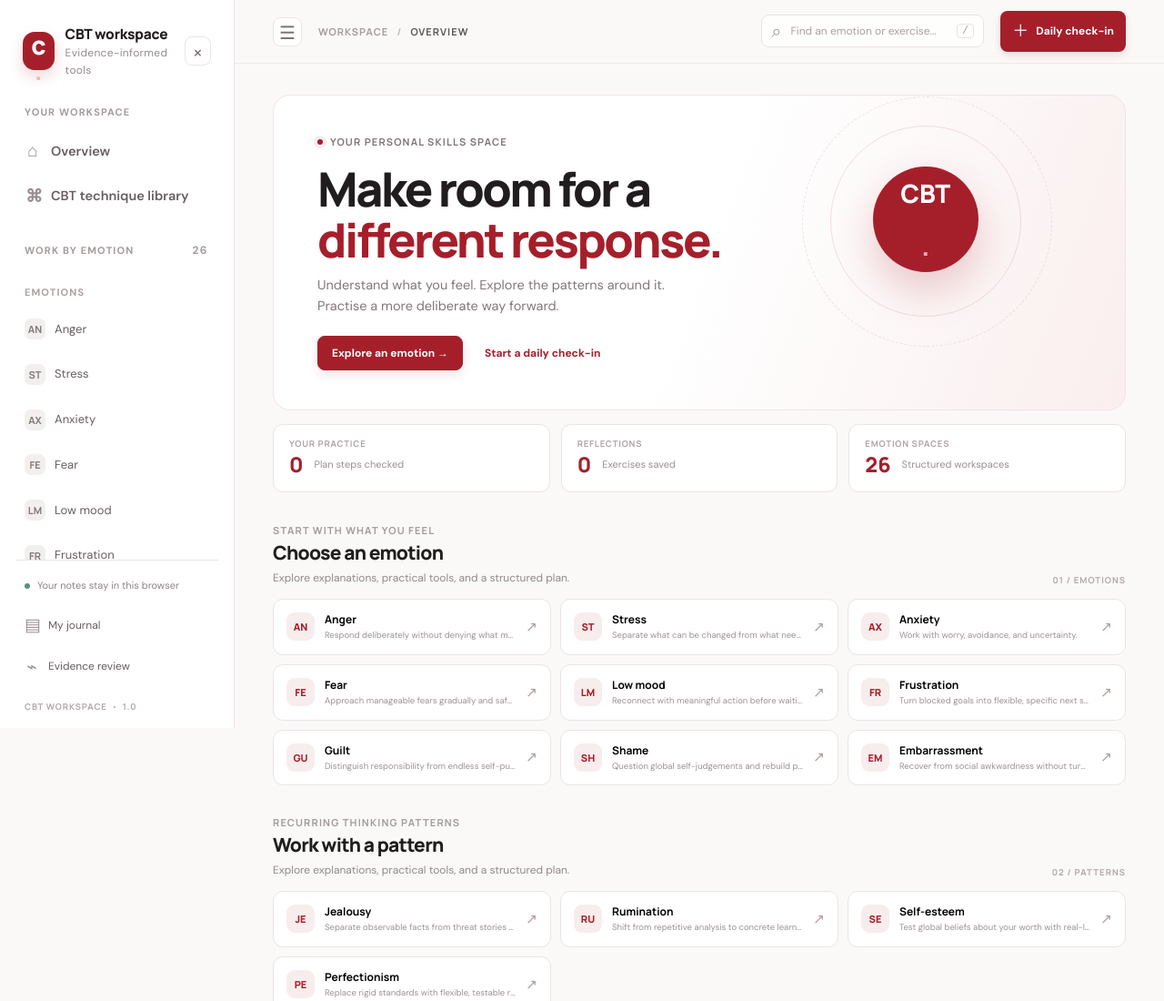
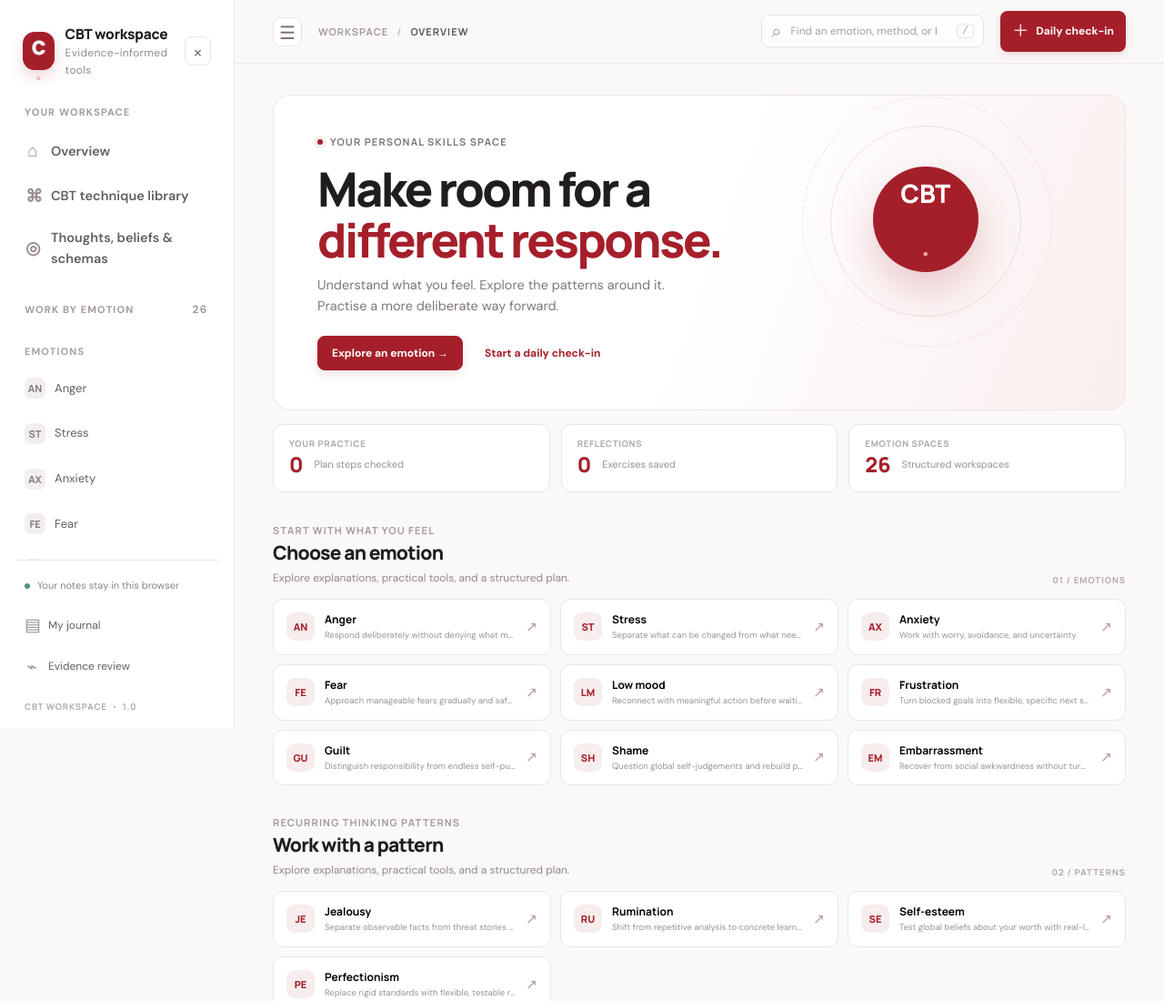
Before and after one commit to stoicman7/CBT, a website with bundled scripts: page index.html in a window 1280 px wide. Shown: the top 1100 px of the page at 91% size. Built offline with nearby package versions, Linux system fonts and the light colour scheme.

Commit message:
Add dedicated thoughts and beliefs sidebar navigation

```diff
--- a/index.html
+++ b/index.html
@@ -31,10 +31,14 @@
         <span class="nav-glyph">⌘</span>
         <span>CBT technique library</span>
       </button>
+      <button class="sidebar-home formulation-nav-link" type="button" data-tab="formulation">
+        <span class="nav-glyph">◎</span>
+        <span>Thoughts, beliefs & schemas</span>
+      </button>
 
       <div class="sidebar-label sidebar-label-row">
         <span>WORK BY EMOTION</span>
-        <span class="side-count" id="emotion-count">25</span>
+        <span class="side-count" id="emotion-count">26</span>
       </div>
       <nav class="emotion-nav" id="emotion-nav"></nav>
 
@@ -57,7 +61,7 @@
         <div class="topbar-actions">
           <label class="search-wrap" for="global-search">
             <span class="search-icon">⌕</span>
-            <input id="global-search" type="search" role="combobox" aria-expanded="false" aria-haspopup="listbox" placeholder="Find an emotion or exercise..." autocomplete="off" aria-controls="search-results" aria-autocomplete="list">
+            <input id="global-search" type="search" role="combobox" aria-expanded="false" aria-haspopup="listbox" placeholder="Find an emotion, method, or belief tool..." autocomplete="off" aria-controls="search-results" aria-autocomplete="list">
             <kbd>/</kbd>
           </label>
           <div class="search-results" id="search-results" role="listbox" aria-label="Search results" hidden></div>
```
